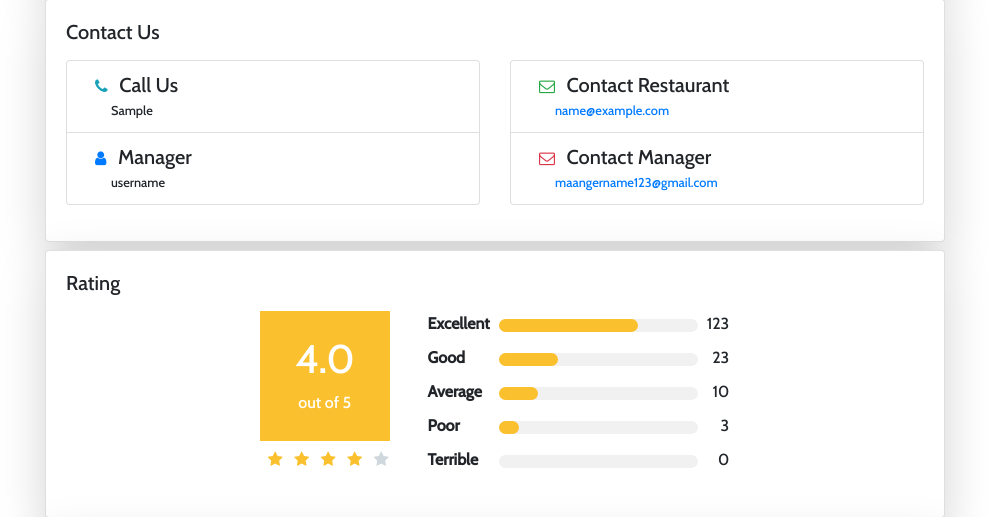
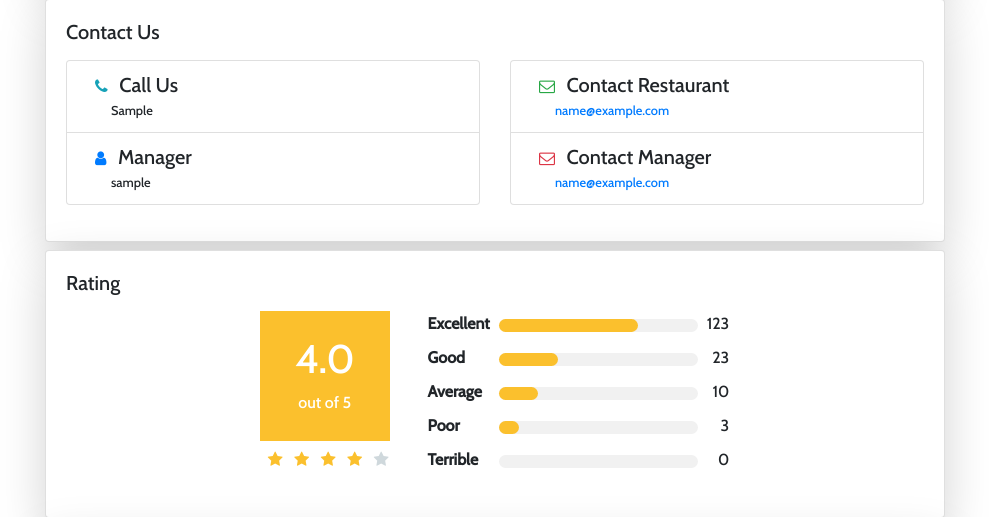
Before and after one commit to pavankumardv007/ReserveMyTable, a Django app: page /restaurants/1 in a window 1280 px wide. Shown: the part 1580-2097 px from the top of the page, without its empty margins (130-1119 px from the left). Run offline with Django 3.2, Linux system fonts and the light colour scheme; tables that the repository leaves empty hold one stand-in row (values such as "Sample post"); grey boxes marked "Sample" are stand-in pictures.

Commit message:
fetch manager also while restaurant fetch

```diff
--- a/templates/webapp/restaurant.html
+++ b/templates/webapp/restaurant.html
@@ -196,7 +196,7 @@
                   </li>
                   <li class="list-group-item"><i class="fa fa-user mx-2 text-primary" aria-hidden="true"></i>
                     <h5 style="display: inline-block;" class="mb-1">Manager</h5>
-                    <div class="ml-4"><small>username</small></div>
+                    <div class="ml-4"><small>{{ manager.username }}</small></div>
                   </li>
                 </ul>
               </div>
@@ -208,7 +208,7 @@
                   </li>
                   <li class="list-group-item"><i class="fa fa-envelope-o mx-2 text-danger" aria-hidden="true"></i>
                     <h5 style="display: inline-block;" class="mb-1">Contact Manager</h5>
-                    <div class="ml-4"><small><a href="mailto:someone@example.com">maangername123@gmail.com</a></small>
+                    <div class="ml-4"><small><a href="mailto:{{ manager.email }}">{{ manager.email }}</a></small>
                     </div>
                   </li>
                 </ul>
--- a/webapp/views.py
+++ b/webapp/views.py
@@ -1,6 +1,7 @@
 from django.shortcuts import render
 from django.http import HttpResponse
 from .models import *
+from authentication.models import *
 # Create your views here.
 
 def index(request) :
@@ -14,9 +15,12 @@ def res_list(request):
      return render(request,'webapp/restaurant_list.html',context={ 'res' : res })
 
 def res_detail(request,id):
-     context = { 'res' : ''}
+     context = { 'res' : '', 'manager' : ''}
      restaurant = Restaurant.objects.get(id=id)
+     manager = Manager.objects.get(restaurant_id=id)
+     user = User.objects.get(id=manager.user_id)
      context['res'] = restaurant
+     context['manager'] = user
      return render(request,'webapp/restaurant.html',context=context)
 
 def guest(request):
```
